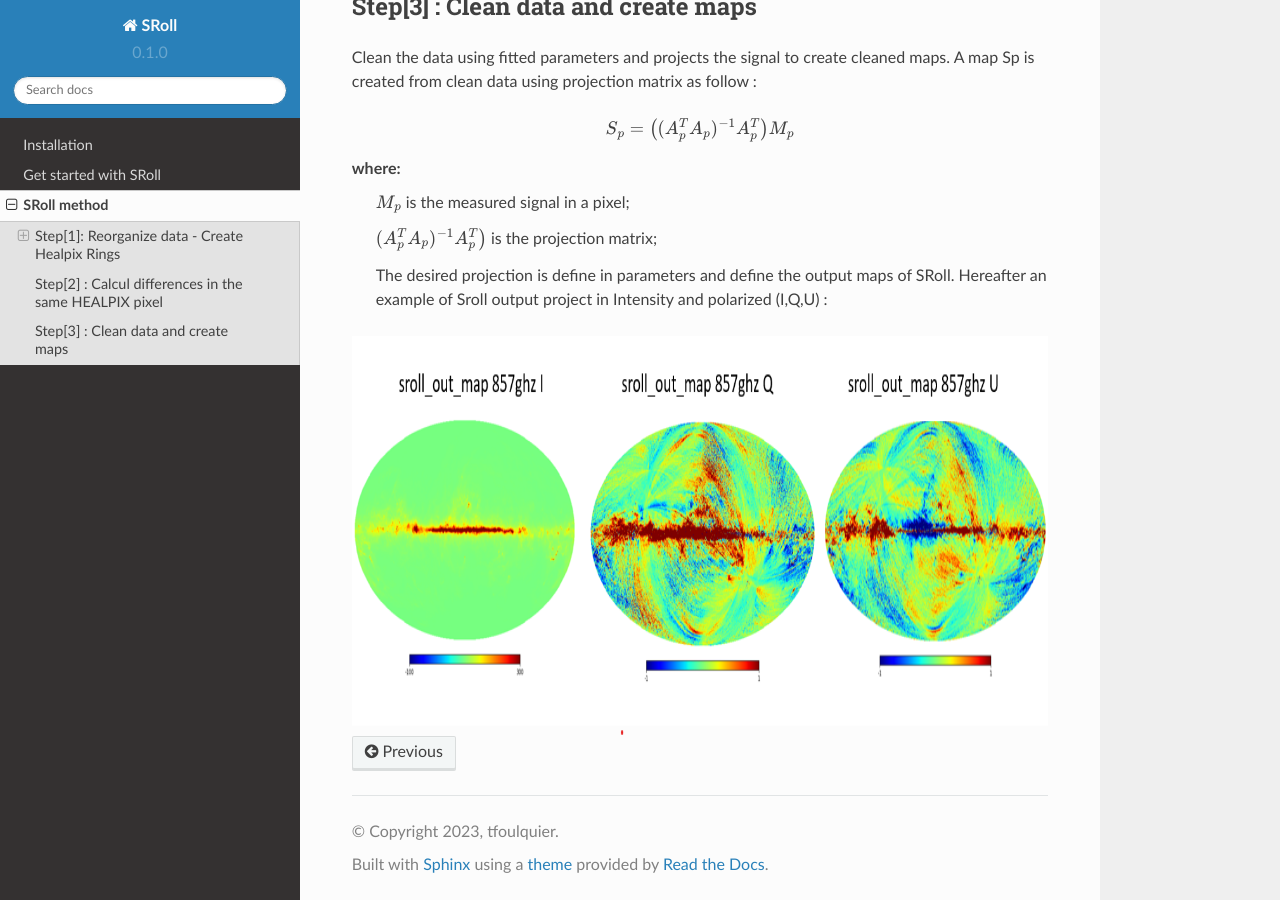
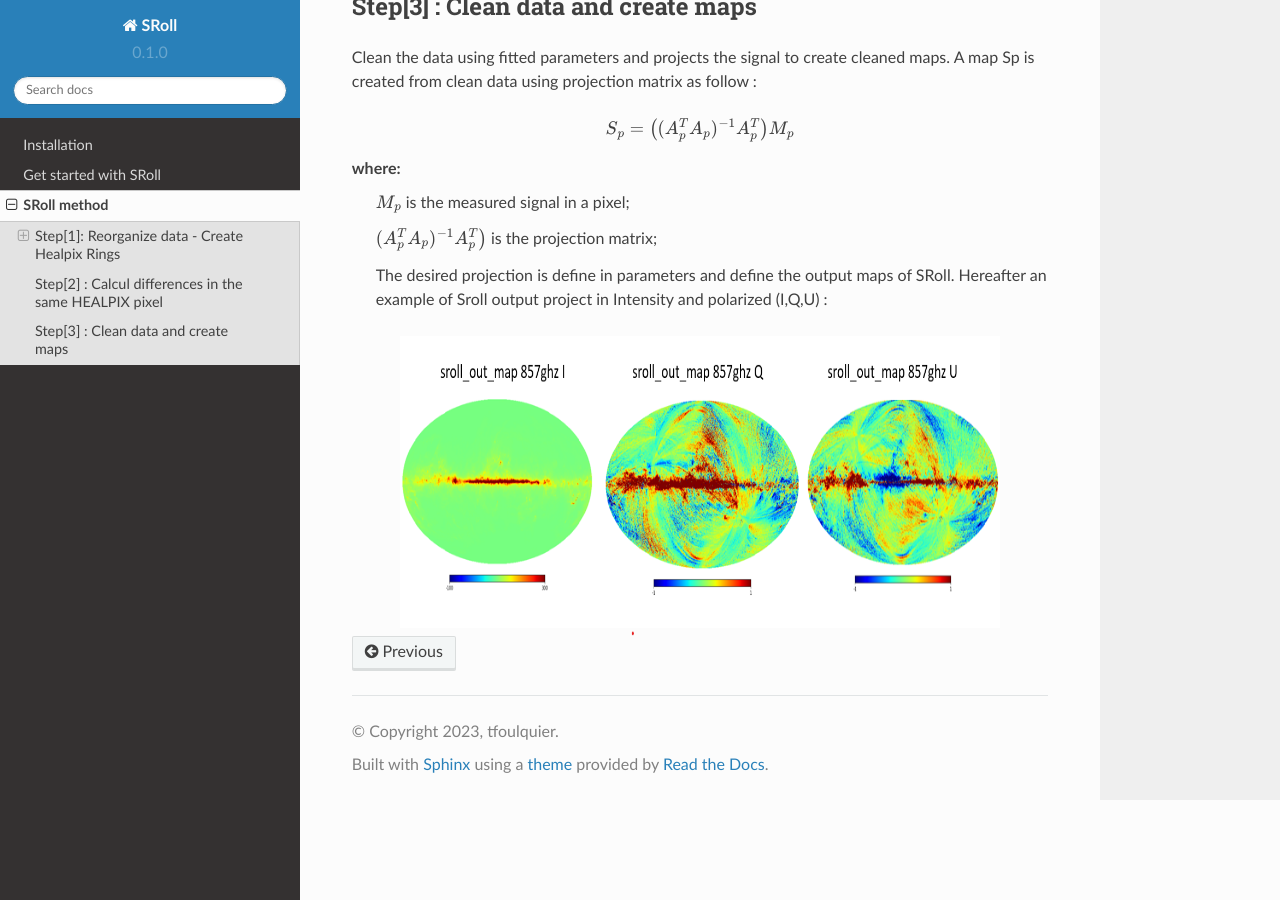
Before and after one commit to jmdelouis/SRoll, a Sphinx documentation site: the page built from readthedocs/docs/source/methods.rst, in a window 1280 px wide and 900 px high, scrolled down 1804 px. Built offline with Sphinx 7.4.7 and the Read the Docs theme 2.0.0, drawn with Linux system fonts in a browser that asks for light colours.

Commit message:
Update methods.rst

```diff
--- a/readthedocs/docs/source/methods.rst
+++ b/readthedocs/docs/source/methods.rst
@@ -71,6 +71,6 @@ where:
 
 
 .. image:: /images/IQUmaps.png
-  :height: 400
-  :width: 700
+  :height: 300
+  :width: 600
   :align: center
```
